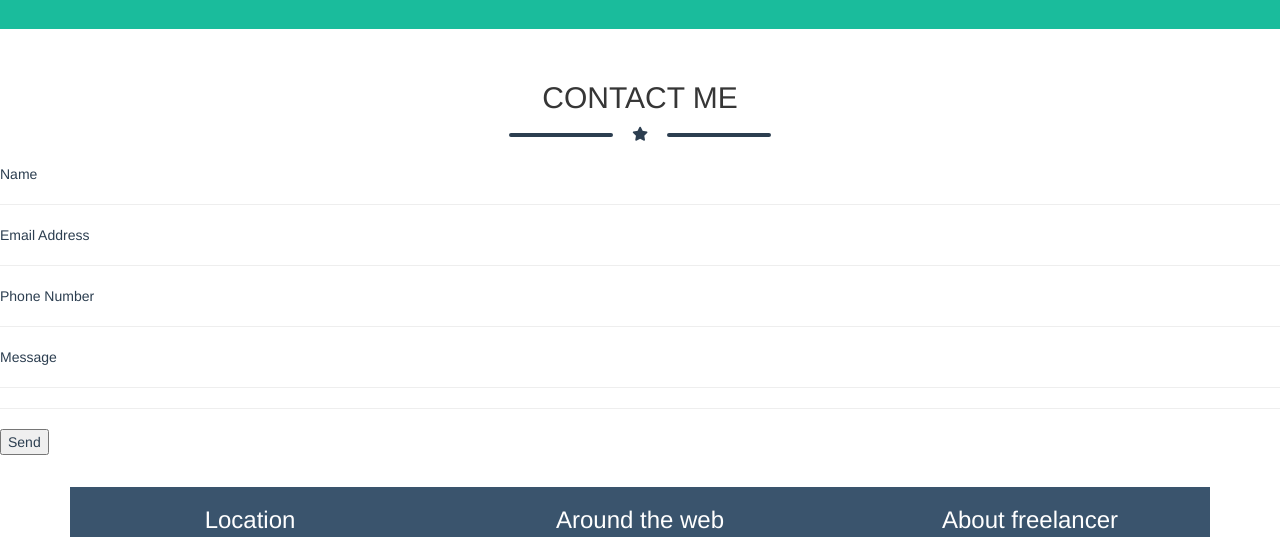
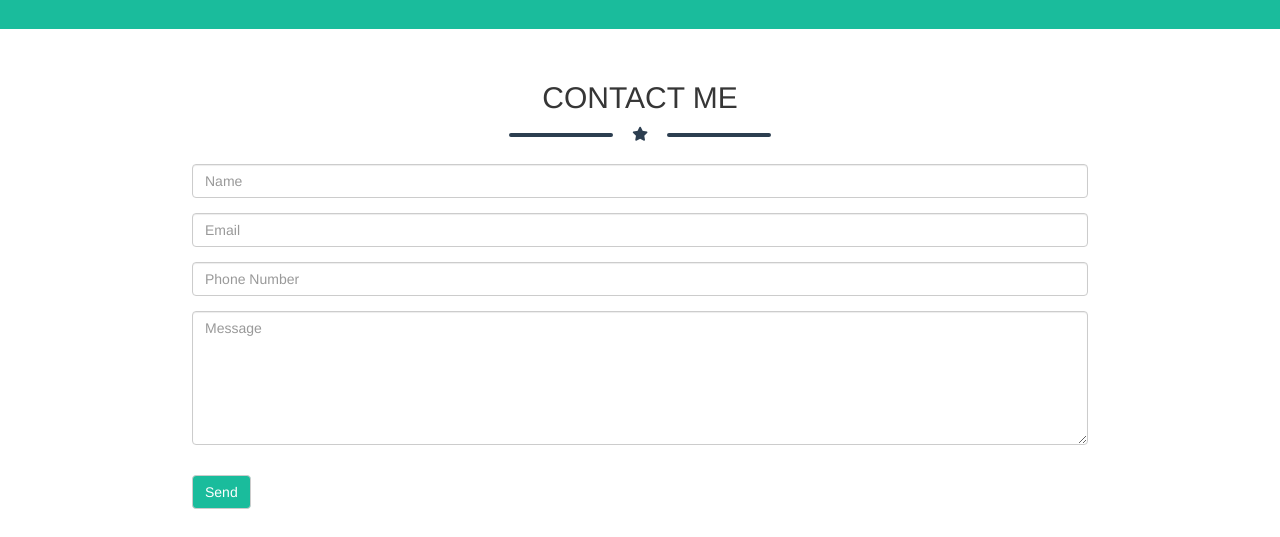
Before and after one commit to lindam-code/html-css-bootstrap-freelancer, a plain HTML site: page index.html in a window 1280 px wide. Shown: the part 1511-2048 px from the top of the page. Drawn offline with nearby package versions, Linux system fonts and the light colour scheme.

Commit message:
Contact me.

```diff
--- a/css/style.css
+++ b/css/style.css
@@ -86,6 +86,12 @@ img {
   margin-bottom: 30px;
 }
 
+/* Contact me */
+.ms_form_button {
+  background-color: #1abc9c;
+  color: white;
+  margin-top: 30px;
+}
 
 /* Fine sezioni main */
 
--- a/index.html
+++ b/index.html
@@ -161,8 +161,9 @@
       <!-- Inizio about -->
 
       <!-- Inizio contact me  -->
-      <section id="contact-me" class="ms_section ms-contact-me ms_section_secondary">
-        <div class="ms-wrapper">
+      <section id="contact-me" class="ms_section ms_section_secondary">
+        <div class="ms_wrapper">
+          <!-- Inizio intro -->
           <div class="intro">
             <h2>Contact Me</h2>
             <!-- Inizio divider -->
@@ -173,17 +174,30 @@
             </div>
             <!-- Fine divider -->
           </div>
+          <!-- Fine intro -->
 
-          <p>Name</p>
-          <hr>
-          <p>Email Address</p>
-          <hr>
-          <p>Phone Number</p>
-          <hr>
-          <p>Message</p>
-          <hr>
-          <hr>
-          <button type="button" name="button">Send</button>
+          <!-- Inizio form -->
+          <div class="row">
+            <div class="col-xs-12">
+              <div class="form-group">
+                <label for="name" class="sr-only">Name</label>
+                <input type="text" class="form-control" placeholder="Name">
+              </div>
+              <div class="form-group">
+                <label for="Email" class="sr-only">Email</label>
+                <input type="email" class="form-control" placeholder="Email">
+              </div>
+              <div class="form-group">
+                <label for="Phone" class="sr-only">Phone Number</label>
+                <input type="text" class="form-control" placeholder="Phone Number">
+              </div>
+              <textarea class="form-control" rows="6" placeholder="Message"></textarea>
+
+              <button class="btn btn-default ms_form_button" type="submit">Send</button>
+            </div>
+          </div>
+          <!-- Fine form -->
+
         </div>
       </section>
       <!-- Fine contact me  -->
```
